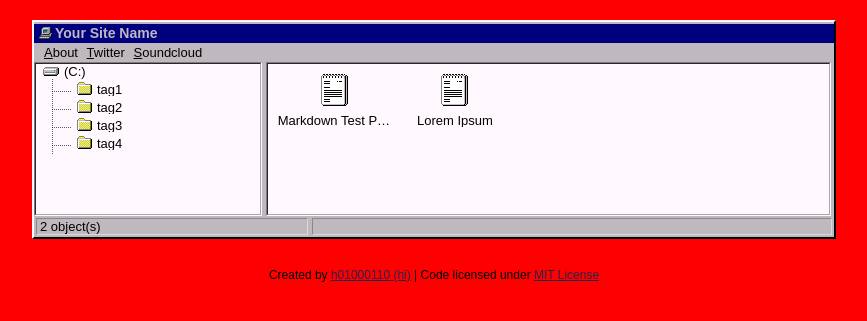
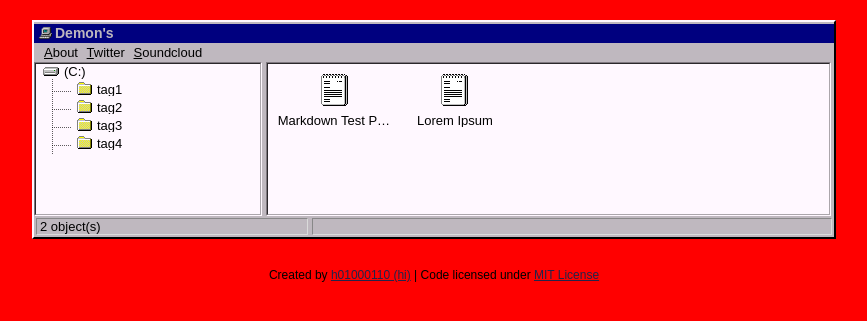
Before and after one commit to demonuser/demonuser.github.io, a Jekyll site: the page built from index.html, in a window 1280 px wide. Shown: the top 321 px of the page, without its empty margins (206-1073 px from the left). Built offline with Jekyll 4.4.1, drawn with Linux system fonts in a browser that asks for light colours.

Commit message:
Mr Hyde was here …

```diff
--- a/_config.yml
+++ b/_config.yml
@@ -1,9 +1,9 @@
 permalink: /:year:month:day/:title
-url: #Your url here
+url: #Demon's
 baseurl: /project
 
 # variables
-name: Your Site Name
+name: Demon's
 description: Your description here
 google_verification: null
 
```
